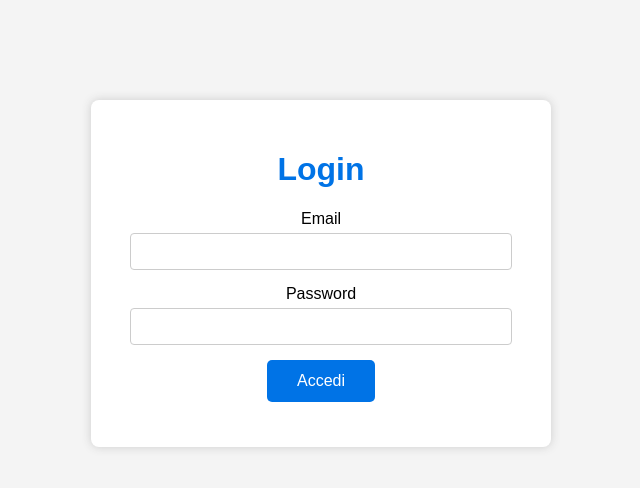
After one commit to itsrealtony/transfermarkt, a Django app: page /login_admin/ in a window 1280 px wide. The commit adds this page. Shown: the top 488 px of the page, without its empty margins (319-959 px from the left). Run offline with Django 5.2, Linux system fonts and the light colour scheme.

Commit message:
terzo commit - aggiunto entità admin compreso file html della login dell'admin

```diff
--- a/templates/benvenuto.html
+++ b/templates/benvenuto.html
@@ -17,6 +17,7 @@
         <p>Accedi o registrati per continuare.</p>
         <a href="{% url 'login' %}" class="btn">Login</a>
         <a href="{% url 'registrazione' %}" class="btn">Registrati</a>
+        <a href="{% url 'login_admin' %}" class="btn">Login Admin</a>
     </div>
 </body>
 </html>
--- /dev/null
+++ b/templates/login_admin.html
@@ -0,0 +1,32 @@
+<!DOCTYPE html>
+<html lang="it">
+<head>
+    <meta charset="UTF-8">
+    <title>Login</title>
+    <style>
+        body { font-family: Arial, sans-serif; background: #f4f4f4; margin: 0; }
+        .container { width: 400px; margin: 100px auto; background: #fff; padding: 30px; border-radius: 8px; box-shadow: 0 0 10px #ccc; text-align: center; }
+        h1 { color: #0073e6; }
+        .btn { display: inline-block; margin: 15px 10px; padding: 12px 30px; font-size: 16px; border: none; border-radius: 5px; background: #0073e6; color: #fff; cursor: pointer; text-decoration: none; }
+        .btn:hover { background: #005bb5; }
+        label { display: block; margin-top: 15px; }
+        input[type="email"], input[type="password"] { width: 90%; padding: 10px; margin-top: 5px; border: 1px solid #ccc; border-radius: 4px; }
+        button { margin-top: 20px; }
+    </style>
+</head>
+<body>
+    <div class="container">
+        <h1>Login</h1>
+        <form method="post" action="{% url 'login' %}">
+            {% csrf_token %}
+            <label for="email">Email</label>
+            <input type="email" id="email" name="email" required>
+
+            <label for="password">Password</label>
+            <input type="password" id="password" name="password" required>
+
+            <button type="submit" class="btn">Accedi</button>
+        </form>
+    </div>
+</body>
+</html>
--- a/transfermarkt/admin.py
+++ b/transfermarkt/admin.py
@@ -1,6 +1,6 @@
 # transfermarkt/admin.py
 from django.contrib import admin
-from .models import Nazionalita, Campionato, Squadra, Giocatore, Utente, Giornata, Partita
+from .models import Nazionalita, Campionato, Squadra, Giocatore, Utente, Giornata, Partita, Admin
 
 admin.site.register(Nazionalita)
 admin.site.register(Campionato)
@@ -9,3 +9,4 @@ admin.site.register(Giocatore)
 admin.site.register(Utente)
 admin.site.register(Giornata)
 admin.site.register(Partita)
+admin.site.register(Admin)
--- a/transfermarkt/urls.py
+++ b/transfermarkt/urls.py
@@ -21,12 +21,14 @@ from .views import registrazione
 from .views import Lista_Nazionalita
 from .views import login
 from .views import benvenuto
+from .views import login_admin
 
 urlpatterns = [
     path('admin/', admin.site.urls),
     path('', benvenuto, name='benvenuto'),  # Home mostra benvenuto.html
     path('benvenuto/', benvenuto, name='benvenuto'),
     path('login/', login, name='login'),
+    path('login_admin/', views.login_admin, name='login_admin'),
     path('registrazione/', registrazione, name='registrazione'),
     path('nazionalita/', Lista_Nazionalita, name='nazionalita'),
     path('principale/', views.partite_settimana, name='principale'),
--- a/transfermarkt/views.py
+++ b/transfermarkt/views.py
@@ -4,6 +4,9 @@ from datetime import timedelta
 from .models import Partita, Utente , Squadra , Nazionalita
 from .form import RegistrazioneForm
 from .form import LoginForm
+from .models import Admin
+
+
 
 import hashlib
 
@@ -67,6 +70,27 @@ def registrazione(request):
         'nazionalita': nazionalita,
         'squadre': squadre
     })
+
+def authenticated_admin(email, password):
+    return Admin.objects.filter(email=email, password=password).exists()
+
+def login_admin(request):
+    if request.method == 'POST':
+        email = request.POST.get('email')
+        password = request.POST.get('password')
+        hashed_password = hashlib.md5(password.encode()).hexdigest()
+
+        if authenticated_admin(email, hashed_password):
+            request.session['admin_email'] = email
+            # Reindirizza dove vuoi dopo il login admin
+            return redirect('principale_admin')
+        else:
+            return render(request, 'login_admin.html', {'error_message': "Credenziali admin non valide, riprova"})
+    else:
+        return render(request, 'login_admin.html')
+
+
+
 def Lista_Nazionalita(request):
     nazionalita = Nazionalita.objects.all()
     print (nazionalita)
```
Also changed, not shown: templates/principale_admin.html (added, +19 -0 lines), transfermarkt/models.py (+13 -1 lines), db.sqlite3, transfermarkt/migrations/0006_admin_giocatore_assist_giocatore_cartellini_gialli_and_more.py (added).
